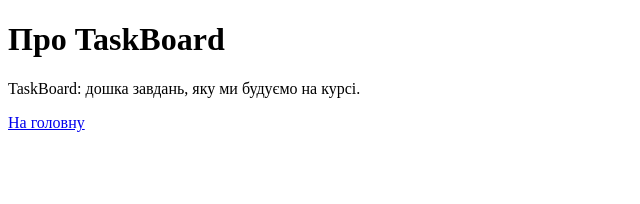
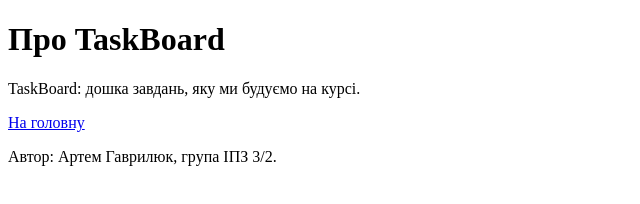
Before and after one commit to Artemius1111/taskboard, a plain HTML site: page about.html in a window 1280 px wide. Shown: the whole page, without its empty margins (0-640 px from the left). Drawn offline with Linux system fonts and the light colour scheme.

Commit message:
Додати інформацію про автора

```diff
--- a/about.html
+++ b/about.html
@@ -8,5 +8,6 @@
   <h1>Про TaskBoard</h1>
   <p>TaskBoard: дошка завдань, яку ми будуємо на курсі.</p>
   <a href="index.html">На головну</a>
+  <p>Автор: Артем Гаврилюк, група ІПЗ 3/2.</p>
 </body>
 </html>
```
